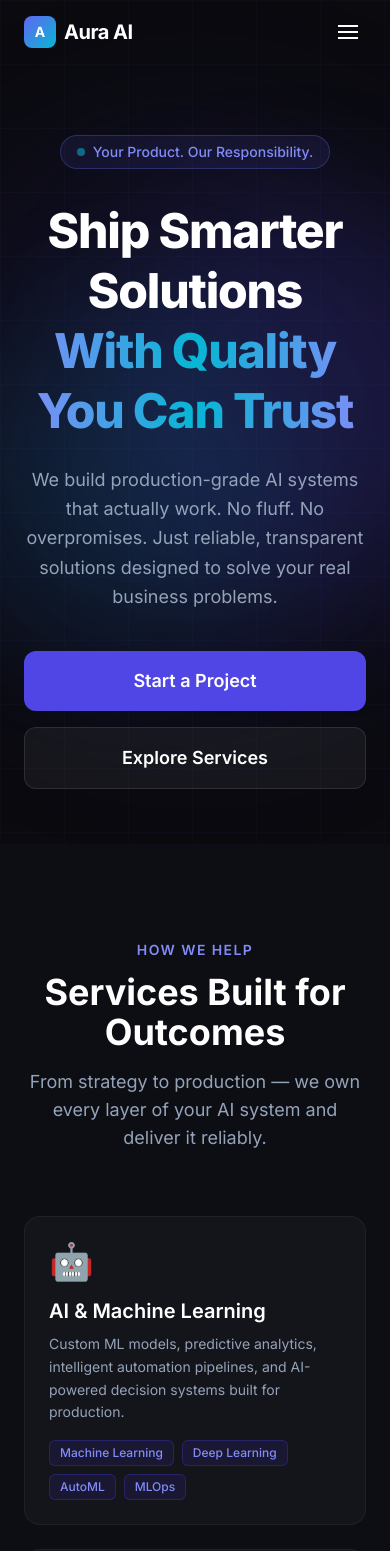
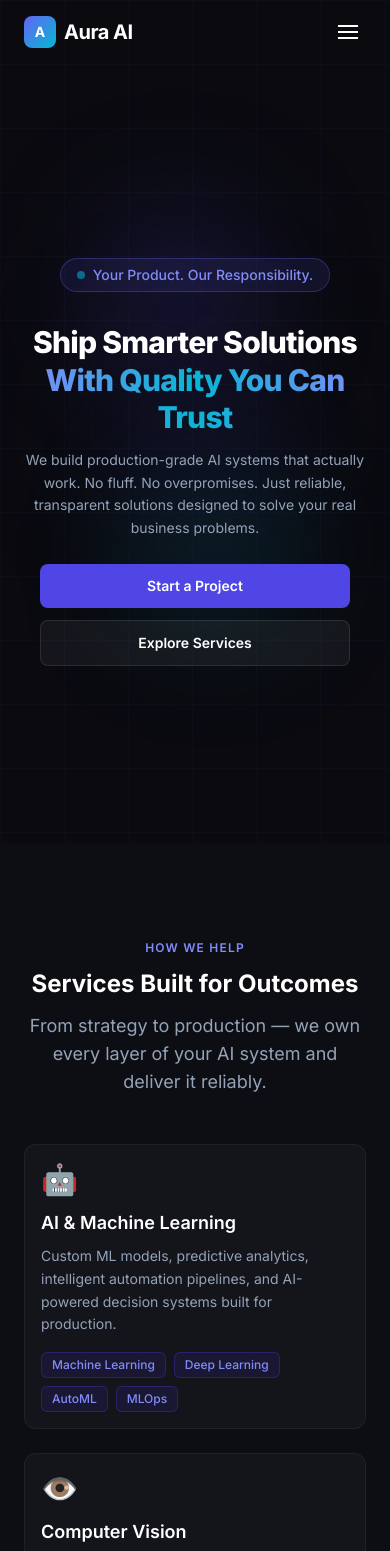
Before and after one commit to SANDEEPSAJEEV/AuraAi-website, a React (Vite) app: page / in a window 390 px wide. Shown: the top 1551 px of the page. Built offline with nearby package versions, Linux system fonts and the light colour scheme.

Commit message:
Mobile responsiveness improvements - optimized for all devices

```diff
--- a/src/components/Contact.jsx
+++ b/src/components/Contact.jsx
@@ -54,7 +54,7 @@ export default function Contact() {
           </p>
         </div>
 
-        <div className="grid grid-cols-1 lg:grid-cols-5 gap-12 max-w-6xl mx-auto">
+        <div className="grid grid-cols-1 lg:grid-cols-5 gap-6 sm:gap-12 max-w-6xl mx-auto">
           {/* Left info */}
           <div className="lg:col-span-2 space-y-8">
             <div>
@@ -88,9 +88,9 @@ export default function Contact() {
           {/* Form */}
           <div className="lg:col-span-3 animate-in fade-in slide-in-from-right-8 duration-700">
             {submitted ? (
-              <div className="h-full flex items-center justify-center p-12 rounded-2xl border border-emerald-500/20 bg-emerald-900/10 text-center animate-in bounce-in duration-500">
+              <div className="h-full flex items-center justify-center p-6 sm:p-12 rounded-xl sm:rounded-2xl border border-emerald-500/20 bg-emerald-900/10 text-center animate-in bounce-in duration-500">
                 <div>
-                  <div className="text-5xl mb-4">✅</div>
+                  <div className="text-4xl sm:text-5xl mb-3 sm:mb-4">✅</div>
                   <h3 className="text-white font-bold text-xl mb-2">Message sent successfully!</h3>
                   <p className="text-slate-400 text-sm">Thank you for reaching out. We'll review your inquiry and get back to you within 24 hours.</p>
                   <button onClick={() => setSubmitted(false)} className="mt-6 text-brand-400 hover:text-brand-300 text-sm underline">
@@ -99,7 +99,7 @@ export default function Contact() {
                 </div>
               </div>
             ) : (
-              <form onSubmit={handleSubmit} className="space-y-5 p-8 rounded-2xl border border-white/5 bg-white/[0.02]">
+              <form onSubmit={handleSubmit} className="space-y-4 sm:space-y-5 p-4 sm:p-8 rounded-xl sm:rounded-2xl border border-white/5 bg-white/[0.02]">
                 {error && (
                   <div className="p-4 rounded-lg border border-red-500/30 bg-red-900/10 text-red-400 text-sm">
                     {error}
--- a/src/components/Hero.jsx
+++ b/src/components/Hero.jsx
@@ -3,9 +3,9 @@ export default function Hero() {
     <section className="relative min-h-screen flex items-center justify-center overflow-hidden pt-20">
       {/* Background gradient blobs */}
       <div className="absolute inset-0 pointer-events-none">
-        <div className="absolute top-1/4 left-1/4 w-96 h-96 bg-brand-600/20 rounded-full blur-3xl" />
-        <div className="absolute bottom-1/4 right-1/4 w-80 h-80 bg-accent/15 rounded-full blur-3xl" />
-        <div className="absolute top-1/2 left-1/2 -translate-x-1/2 -translate-y-1/2 w-[600px] h-[600px] bg-brand-900/30 rounded-full blur-3xl" />
+        <div className="absolute top-1/4 left-1/4 w-40 sm:w-64 md:w-96 h-40 sm:h-64 md:h-96 bg-brand-600/20 rounded-full blur-3xl" />
+        <div className="absolute bottom-1/4 right-1/4 w-40 sm:w-60 md:w-80 h-40 sm:h-60 md:h-80 bg-accent/15 rounded-full blur-3xl" />
+        <div className="absolute top-1/2 left-1/2 -translate-x-1/2 -translate-y-1/2 w-48 sm:w-96 md:w-[600px] h-48 sm:h-96 md:h-[600px] bg-brand-900/30 rounded-full blur-3xl" />
       </div>
 
       {/* Grid pattern overlay */}
@@ -18,28 +18,28 @@ export default function Hero() {
           Your Product. Our Responsibility.
         </div>
 
-        <h1 className="text-5xl md:text-7xl font-extrabold text-white leading-tight tracking-tight mb-6 animate-in fade-in slide-in-from-bottom-8 duration-700">
+        <h1 className="text-3xl sm:text-5xl md:text-7xl font-extrabold text-white leading-tight tracking-tight mb-3 sm:mb-6 animate-in fade-in slide-in-from-bottom-8 duration-700">
           Ship Smarter Solutions
           <span className="block bg-gradient-to-r from-brand-400 via-accent to-brand-400 bg-clip-text text-transparent animate-in fade-in slide-in-from-bottom-8 duration-700 delay-100">
             With Quality You Can Trust
           </span>
         </h1>
 
-        <p className="text-lg md:text-xl text-slate-400 max-w-3xl mx-auto mb-10 leading-relaxed animate-in fade-in slide-in-from-bottom-6 duration-700 delay-200">
+        <p className="text-sm sm:text-base md:text-lg lg:text-xl text-slate-400 max-w-3xl mx-auto mb-6 sm:mb-10 leading-relaxed animate-in fade-in slide-in-from-bottom-6 duration-700 delay-200">
           We build production-grade AI systems that actually work. No fluff. No overpromises.
           Just reliable, transparent solutions designed to solve your real business problems.
         </p>
 
-        <div className="flex flex-col sm:flex-row gap-4 justify-center animate-in fade-in slide-in-from-bottom-4 duration-700 delay-300">
+        <div className="flex flex-col sm:flex-row gap-3 sm:gap-4 justify-center animate-in fade-in slide-in-from-bottom-4 duration-700 delay-300 w-full px-4 sm:px-0">
           <a
             href="#contact"
-            className="px-8 py-4 bg-brand-600 hover:bg-brand-500 text-white font-semibold rounded-xl transition-all hover:shadow-lg hover:shadow-brand-600/30 text-lg hover:scale-105 active:scale-95"
+            className="px-6 sm:px-8 py-3 sm:py-4 bg-brand-600 hover:bg-brand-500 text-white font-semibold rounded-lg sm:rounded-xl transition-all hover:shadow-lg hover:shadow-brand-600/30 text-sm sm:text-base lg:text-lg hover:scale-105 active:scale-95"
           >
             Start a Project
           </a>
           <a
             href="#services"
-            className="px-8 py-4 bg-white/5 hover:bg-white/10 border border-white/10 text-white font-semibold rounded-xl transition-all text-lg hover:scale-105 active:scale-95"
+            className="px-6 sm:px-8 py-3 sm:py-4 bg-white/5 hover:bg-white/10 border border-white/10 text-white font-semibold rounded-lg sm:rounded-xl transition-all text-sm sm:text-base lg:text-lg hover:scale-105 active:scale-95"
           >
             Explore Services
           </a>
--- a/src/components/Services.jsx
+++ b/src/components/Services.jsx
@@ -42,9 +42,9 @@ export default function Services() {
     <section id="services" className="py-24 bg-[#0d0d14]">
       <div className="max-w-7xl mx-auto px-6">
         {/* Header */}
-        <div className="text-center mb-16 animate-in fade-in slide-in-from-bottom-8 duration-700">
-          <p className="text-brand-400 text-sm font-semibold uppercase tracking-widest mb-3">How We Help</p>
-          <h2 className="text-4xl md:text-5xl font-bold text-white mb-4">Services Built for Outcomes</h2>
+        <div className="text-center mb-12 sm:mb-16 animate-in fade-in slide-in-from-bottom-8 duration-700">
+          <p className="text-brand-400 text-xs sm:text-sm font-semibold uppercase tracking-widest mb-3">How We Help</p>
+          <h2 className="text-2xl sm:text-4xl md:text-5xl font-bold text-white mb-3 sm:mb-4">Services Built for Outcomes</h2>
           <p className="text-slate-400 text-lg max-w-2xl mx-auto">
             From strategy to production — we own every layer of your AI system and deliver it reliably.
           </p>
@@ -55,11 +55,11 @@ export default function Services() {
           {services.map((s, idx) => (
             <div
               key={s.title}
-              className="group relative p-6 rounded-2xl border border-white/5 bg-white/[0.03] hover:bg-white/[0.06] hover:border-brand-500/30 transition-all duration-300 hover:scale-105 hover:shadow-lg hover:shadow-brand-500/20 animate-in fade-in slide-in-from-bottom-6 duration-700"
+              className="group relative p-4 sm:p-6 rounded-xl sm:rounded-2xl border border-white/5 bg-white/[0.03] hover:bg-white/[0.06] hover:border-brand-500/30 transition-all duration-300 hover:scale-105 hover:shadow-lg hover:shadow-brand-500/20 animate-in fade-in slide-in-from-bottom-6 duration-700"
               style={{ animationDelay: `${idx * 100}ms` }}
             >
-              <div className="text-4xl mb-4">{s.icon}</div>
-              <h3 className="text-xl font-semibold text-white mb-2">{s.title}</h3>
+              <div className="text-3xl sm:text-4xl mb-3 sm:mb-4">{s.icon}</div>
+              <h3 className="text-lg sm:text-xl font-semibold text-white mb-2">{s.title}</h3>
               <p className="text-slate-400 text-sm leading-relaxed mb-4">{s.desc}</p>
               <div className="flex flex-wrap gap-2">
                 {s.tags.map(t => (
```
